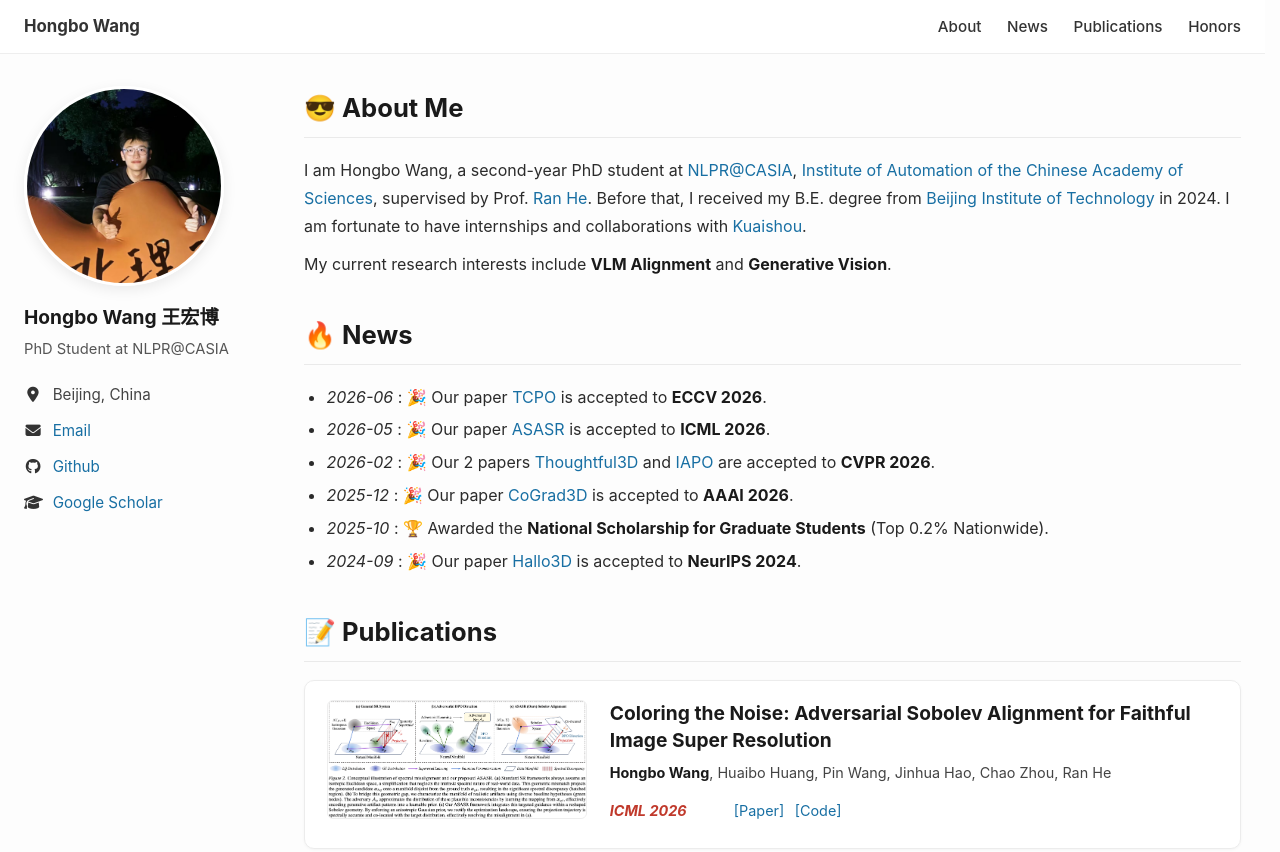
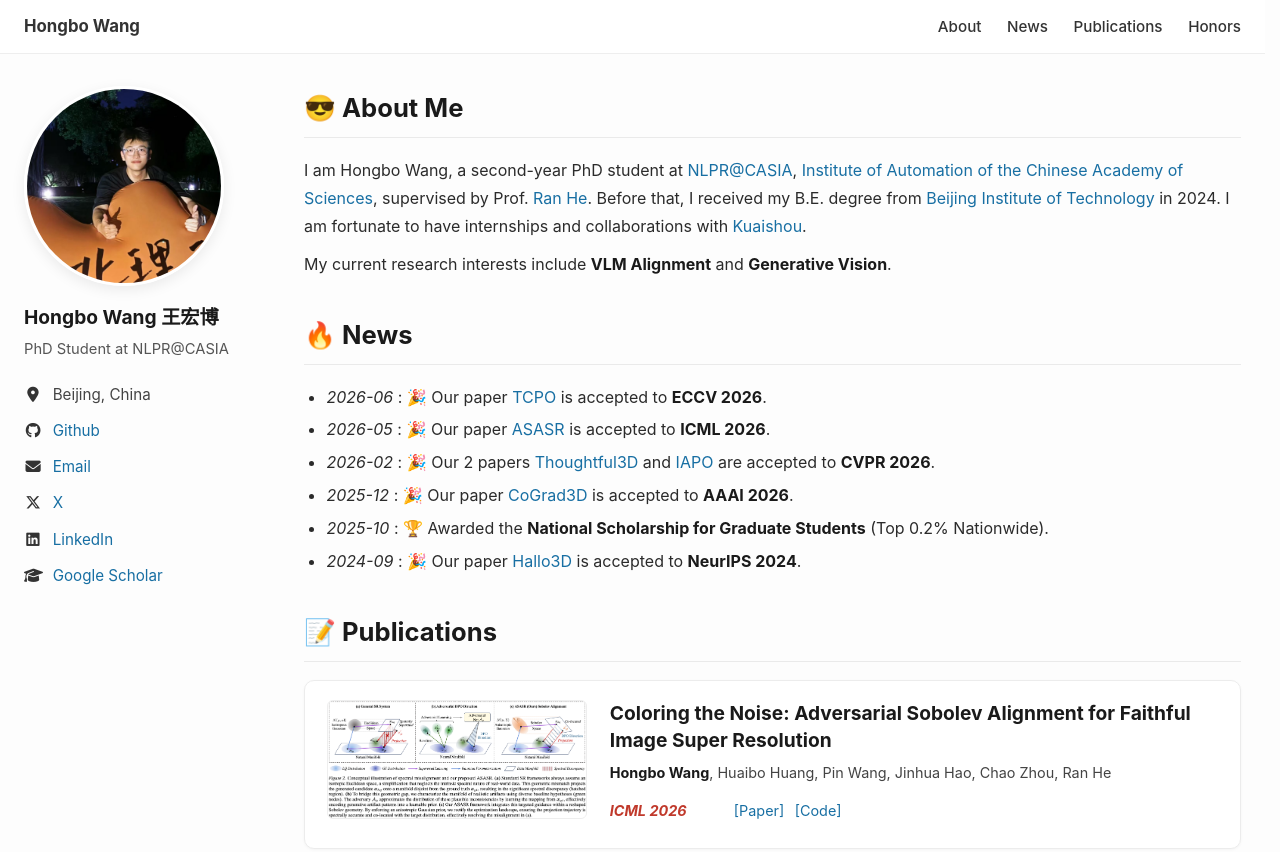
Before and after one commit to wafer-bob/wafer-bob.github.io, a plain HTML site: page index.html in a window 1280 px wide. Shown: the top 852 px of the page. Drawn offline with Linux system fonts and the light colour scheme.

Commit message:
Add X and LinkedIn links, reorder sidebar contacts
Co-Authored-By: Claude Opus 4.8 (1M context) <noreply@anthropic.com>

```diff
--- a/index.html
+++ b/index.html
@@ -42,13 +42,23 @@
       <ul class="author__urls social-icons">
         <li><i class="fa-solid fa-location-dot fa-fw"></i> Beijing, China</li>
         <li>
+          <a href="https://github.com/wafer-bob" target="_blank" rel="noopener">
+            <i class="fa-brands fa-github fa-fw"></i> Github
+          </a>
+        </li>
+        <li>
           <a href="mailto:wanghongboai@gmail.com">
             <i class="fa-solid fa-envelope fa-fw"></i> Email
           </a>
         </li>
         <li>
-          <a href="https://github.com/wafer-bob" target="_blank" rel="noopener">
-            <i class="fa-brands fa-github fa-fw"></i> Github
+          <a href="https://x.com/hb_wang02" target="_blank" rel="noopener">
+            <i class="fa-brands fa-x-twitter fa-fw"></i> X
+          </a>
+        </li>
+        <li>
+          <a href="https://www.linkedin.com/in/hongbo-wang-309a33366/" target="_blank" rel="noopener">
+            <i class="fa-brands fa-linkedin fa-fw"></i> LinkedIn
           </a>
         </li>
         <li>
```
